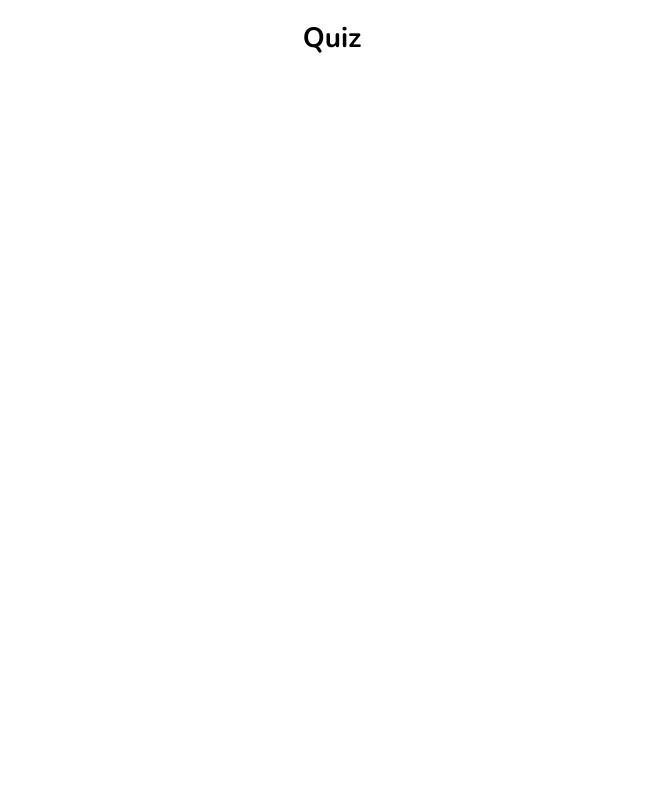
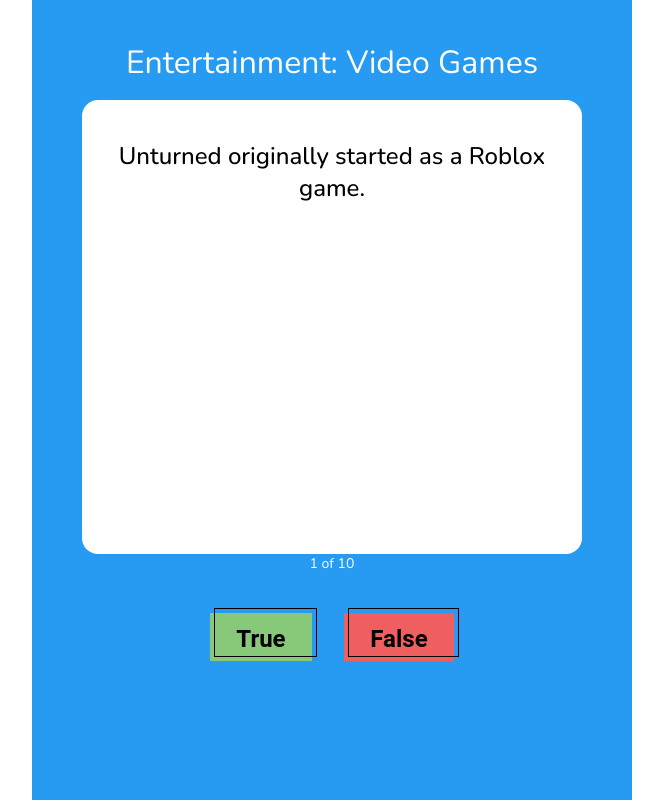
Before and after one commit to ann0nip/g2i-react-web-test, a React (Create React App) app: page /quiz in a window 1280 px wide. Shown: the whole page, without its empty margins (308-971 px from the left). Built offline with nearby package versions, Linux system fonts and the light colour scheme.

Commit message:
quiz page in progress

```diff
--- a/src/App.js
+++ b/src/App.js
@@ -2,8 +2,7 @@
 
 import './App.css';
 import Home from './routes/home/home.component';
-
-const Quiz = () => <h1>Quiz</h1>;
+import Quiz from './routes/quiz/quiz.component';
 const Results = () => <h1>Results</h1>;
 
 const App = () => {
--- a/src/components/button/button.styles.jsx
+++ b/src/components/button/button.styles.jsx
@@ -19,6 +19,7 @@
   text-decoration-thickness: auto;
   width: 100%;
   max-width: 460px;
+  max-height: 3rem;
   position: relative;
   cursor: pointer;
   user-select: none;
@@ -58,11 +59,13 @@
 `;
 
 export const TrueButton = styled(BaseButton)`
+  margin-right: 1rem;
   background-color: #88c879;
-  transform: rotate(-2deg);
+  transform: rotate(0deg);
 `;
 
 export const FalseButton = styled(BaseButton)`
+  margin-left: 1rem;
   background-color: #f05f5f;
-  transform: rotate(-2deg);
+  transform: rotate(0deg);
 `;
--- a/src/components/card/card.component.jsx
+++ b/src/components/card/card.component.jsx
@@ -1,17 +1,10 @@
-import Button, { BUTTON_TYPE_CLASSES } from '../button/button.component';
-import { ContentActions, ContentContainer, ContentText } from './card.styles';
+import { ContentContainer, ContentText } from './card.styles';
 
-const Card = ({ primaryContent = '', secondaryContent = '', enableActions = false }) => {
+const Card = ({ primaryContent = '', secondaryContent = '' }) => {
   return (
     <ContentContainer>
       <ContentText>{primaryContent}</ContentText>
       <ContentText>{secondaryContent}</ContentText>
-      {enableActions && (
-        <ContentActions>
-          <Button buttonType={BUTTON_TYPE_CLASSES.trueButton}>True</Button>
-          <Button buttonType={BUTTON_TYPE_CLASSES.falseButton}>False</Button>
-        </ContentActions>
-      )}
     </ContentContainer>
   );
 };
--- a/src/components/card/card.styles.jsx
+++ b/src/components/card/card.styles.jsx
@@ -15,8 +15,3 @@
 export const ContentText = styled.p`
   text-align: center;
 `;
-
-export const ContentActions = styled.div`
-  margin-top: auto;
-  display: flex;
-`;
--- a/src/routes/home/home.component.jsx
+++ b/src/routes/home/home.component.jsx
@@ -1,12 +1,19 @@
+import { useNavigate } from 'react-router-dom';
 import Button, { BUTTON_TYPE_CLASSES } from '../../components/button/button.component';
 import Card from '../../components/card/card.component';
-import { ContentWrapper, ContentBox, Header, HeaderTitle, ButtonActions } from './home.styles';
+import { Header, ButtonGroup, ContentBox, ContentWrapper } from '../../styles/common.component';
+import { HeaderTitle } from './home.styles';
 ('./home.styles.jsx');
 
 const primaryText = `You will be presented with 10 True or False questions.`;
 const secondaryText = `Can you score 100%?`;
 
 const Home = () => {
+  const navigate = useNavigate();
+
+  const handleClick = () => {
+    navigate('/quiz');
+  };
   return (
     <ContentWrapper>
       <ContentBox>
@@ -18,9 +25,11 @@
           </HeaderTitle>
         </Header>
         <Card primaryContent={primaryText} secondaryContent={secondaryText} />
-        <ButtonActions>
-          <Button buttonType={BUTTON_TYPE_CLASSES.beginButton}>BEGIN</Button>
-        </ButtonActions>
+        <ButtonGroup>
+          <Button buttonType={BUTTON_TYPE_CLASSES.beginButton} onClick={handleClick}>
+            BEGIN
+          </Button>
+        </ButtonGroup>
       </ContentBox>
     </ContentWrapper>
   );
--- a/src/routes/home/home.styles.jsx
+++ b/src/routes/home/home.styles.jsx
@@ -1,39 +1,9 @@
 import styled from 'styled-components';
 
-export const ContentWrapper = styled.div`
-  display: flex;
-  flex-direction: column;
-  height: 100%;
-  color: #ffffff;
-`;
-
-export const ContentBox = styled.div`
-  display: flex;
-  flex-direction: column;
-  height: 100%;
-  background-color: #279af1;
-  padding: 25px 50px 0 50px;
-  max-width: 600px;
-  align-items: center;
-  margin: 0 auto;
-`;
-
-export const Header = styled.header`
-  text-align: center;
-  font-size: 2rem;
-  flex-grow: 0;
-`;
 export const HeaderTitle = styled.h1`
   font-weight: 800;
   text-transform: uppercase;
   text-shadow: 0 0 2px black;
   color: #ffffff;
-  margin: 1rem;
+  margin: 0;
 `;
-
-export const ButtonActions = styled.div`
-  flex-grow: 1;
-  display: flex;
-  justify-content: center;
-  flex-direction: column;
-`;
--- /dev/null
+++ b/src/routes/quiz/quiz.component.jsx
@@ -0,0 +1,21 @@
+import Button, { BUTTON_TYPE_CLASSES } from '../../components/button/button.component';
+import Card from '../../components/card/card.component';
+import { Header, ButtonGroup, ContentBox, ContentWrapper } from '../../styles/common.component';
+
+const Quiz = () => {
+  return (
+    <ContentWrapper>
+      <ContentBox>
+        <Header>Entertainment: Video Games</Header>
+        <Card primaryContent={'Unturned originally started as a Roblox game.'} />
+        <div>1 of 10</div>
+        <ButtonGroup>
+          <Button buttonType={BUTTON_TYPE_CLASSES.trueButton}>True</Button>
+          <Button buttonType={BUTTON_TYPE_CLASSES.falseButton}>False</Button>
+        </ButtonGroup>
+      </ContentBox>
+    </ContentWrapper>
+  );
+};
+
+export default Quiz;
--- /dev/null
+++ b/src/styles/common.component.jsx
@@ -0,0 +1,33 @@
+import styled from 'styled-components';
+
+export const ContentWrapper = styled.div`
+  display: flex;
+  flex-direction: column;
+  height: 100%;
+  color: #ffffff;
+`;
+
+export const ContentBox = styled.div`
+  display: flex;
+  flex-direction: column;
+  height: 100%;
+  background-color: #279af1;
+  padding: 25px 50px 0 50px;
+  max-width: 600px;
+  align-items: center;
+  margin: 0 auto;
+`;
+
+export const Header = styled.header`
+  text-align: center;
+  font-size: 2rem;
+  flex-grow: 0;
+  margin: 1rem;
+`;
+
+export const ButtonGroup = styled.div`
+  flex-grow: 1;
+  display: flex;
+  justify-content: center;
+  margin-top: 2rem;
+`;
```
Also changed, not shown: src/routes/quiz/quiz.styles.jsx (added).
